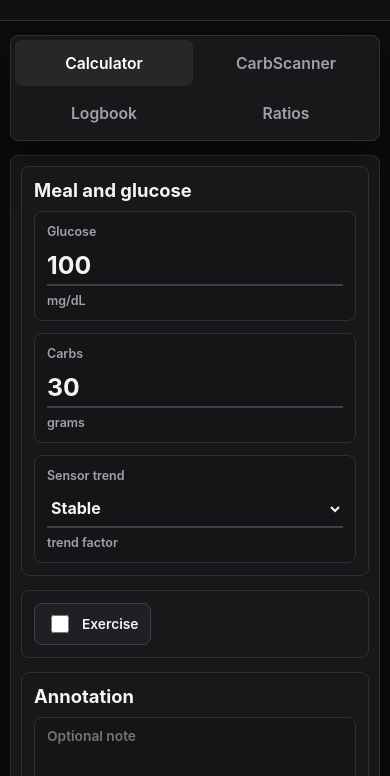
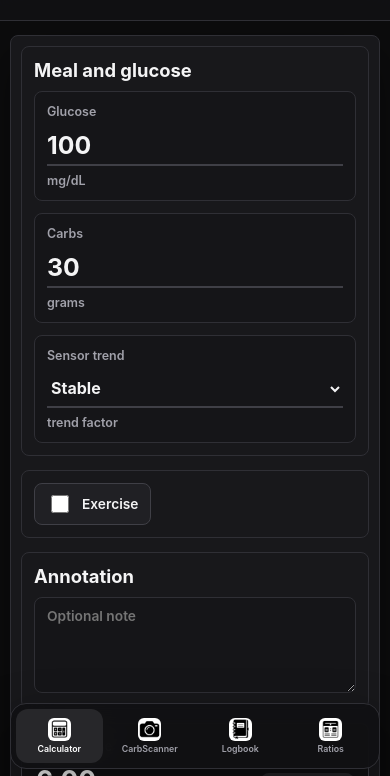
Before and after one commit to lazyllama995/GlucoBot, a website with bundled scripts: page index.html in a window 390 px wide. Shown: the part 65-841 px from the top of the page. Built offline with nearby package versions, Linux system fonts and the light colour scheme; files whose address does not match are found by name.

Commit message:
Add bottom tab navigation with icons

```diff
--- a/src/platform/browser/main.js
+++ b/src/platform/browser/main.js
@@ -57,25 +57,28 @@ function render() {
     </header>
 
     <main>
-      <div class="app-tabs" role="tablist" aria-label="GlucoBot sections">
-        <button class="tab-button ${activeTab === "calculator" ? "active" : ""}" data-tab="calculator" role="tab" aria-selected="${activeTab === "calculator"}">
-          Calculator
-        </button>
-        <button class="tab-button ${activeTab === "carbVision" ? "active" : ""}" data-tab="carbVision" role="tab" aria-selected="${activeTab === "carbVision"}">
-          CarbScanner
-        </button>
-        <button class="tab-button ${activeTab === "log" ? "active" : ""}" data-tab="log" role="tab" aria-selected="${activeTab === "log"}">
-          Logbook
-        </button>
-        <button class="tab-button ${activeTab === "ratios" ? "active" : ""}" data-tab="ratios" role="tab" aria-selected="${activeTab === "ratios"}">
-          Ratios
-        </button>
-      </div>
       ${renderActiveTab()}
     </main>
+
+    <nav class="app-tabs" role="tablist" aria-label="GlucoBot sections">
+      ${renderTabButton("calculator", "Calculator", "./src/assets/tab-calculator.png")}
+      ${renderTabButton("carbVision", "CarbScanner", "./src/assets/tab-camera.png")}
+      ${renderTabButton("log", "Logbook", "./src/assets/tab-logbook.png")}
+      ${renderTabButton("ratios", "Ratios", "./src/assets/tab-ratios.png")}
+    </nav>
   `;
 
   bindEvents();
+}
+
+function renderTabButton(tab, label, icon) {
+  const isActive = activeTab === tab;
+  return `
+    <button class="tab-button ${isActive ? "active" : ""}" data-tab="${tab}" role="tab" aria-selected="${isActive}" aria-label="${label}">
+      <img src="${icon}" alt="" />
+      <span>${label}</span>
+    </button>
+  `;
 }
 
 function renderActiveTab() {
--- a/src/styles/app.css
+++ b/src/styles/app.css
@@ -138,37 +138,69 @@ textarea:focus {
 main {
   width: min(1180px, calc(100% - 32px));
   margin: 0 auto;
-  padding: 28px 0 48px;
+  padding: 28px 0 calc(116px + env(safe-area-inset-bottom));
 }
 
 .app-tabs {
-  display: inline-grid;
-  grid-template-columns: repeat(4, minmax(128px, 1fr));
+  position: fixed;
+  right: 16px;
+  bottom: max(14px, env(safe-area-inset-bottom));
+  left: 16px;
+  z-index: 20;
+  display: grid;
+  grid-template-columns: repeat(4, minmax(0, 1fr));
+  gap: 6px;
+  width: min(620px, calc(100% - 32px));
+  margin: 0 auto;
+  padding: 6px;
+  border: 1px solid var(--line);
+  border-radius: 16px;
+  background: rgba(17, 17, 19, 0.92);
+  box-shadow: 0 18px 42px rgba(0, 0, 0, 0.36);
+  backdrop-filter: blur(18px);
+}
+
+.tab-button {
+  display: flex;
+  align-items: center;
+  justify-content: center;
+  flex-direction: column;
+  min-width: 0;
+  min-height: 58px;
   gap: 4px;
-  margin-bottom: 18px;
-  padding: 4px;
-  border: 1px solid var(--line);
-  border-radius: 8px;
-  background: #ffffff;
-  box-shadow: 0 8px 20px rgba(16, 32, 51, 0.06);
-}
-
-.tab-button {
-  min-height: 42px;
-  border-radius: 6px;
+  border-radius: 12px;
+  padding: 6px 4px;
   color: var(--muted);
   background: transparent;
+  font-size: 0.62rem;
+  line-height: 1;
 }
 
 .tab-button:hover {
-  color: var(--primary);
-  background: #eef8fb;
+  color: var(--ink);
+  background: #202024;
   transform: none;
 }
 
 .tab-button.active {
   color: #ffffff;
-  background: var(--primary);
+  background: #27272a;
+}
+
+.tab-button img {
+  display: block;
+  width: 25px;
+  height: 25px;
+  border-radius: 7px;
+  object-fit: cover;
+}
+
+.tab-button span {
+  display: block;
+  max-width: 100%;
+  overflow: hidden;
+  text-overflow: ellipsis;
+  white-space: nowrap;
 }
 
 .calculator-shell {
@@ -1061,6 +1093,10 @@ select:focus {
 .navbar {
   border-bottom-color: var(--line);
   background: rgba(18, 18, 20, 0.92);
+}
+
+.app-tabs {
+  background: rgba(17, 17, 19, 0.92);
 }
 
 .app-tabs,
@@ -1300,7 +1336,7 @@ textarea:focus,
 
   main {
     width: 100%;
-    padding: 14px 10px 36px;
+    padding: 14px 10px calc(108px + env(safe-area-inset-bottom));
   }
 
   h1 {
@@ -1323,15 +1359,25 @@ textarea:focus,
   }
 
   .app-tabs {
-    width: 100%;
-    grid-template-columns: repeat(2, minmax(0, 1fr));
-    margin-bottom: 14px;
+    right: 10px;
+    bottom: max(10px, env(safe-area-inset-bottom));
+    left: 10px;
+    width: calc(100% - 20px);
+    grid-template-columns: repeat(4, minmax(0, 1fr));
+    gap: 4px;
+    padding: 5px;
   }
 
   .tab-button {
-    min-height: 46px;
-    padding: 0 8px;
-    font-size: 0.98rem;
+    min-height: 54px;
+    padding: 5px 2px;
+    font-size: 0.55rem;
+  }
+
+  .tab-button img {
+    width: 23px;
+    height: 23px;
+    border-radius: 6px;
   }
 
   .dose-calculator {
```
Also changed, not shown: src/assets/tab-calculator.png (added), src/assets/tab-camera.png (added), src/assets/tab-logbook.png (added), src/assets/tab-ratios.png (added).
